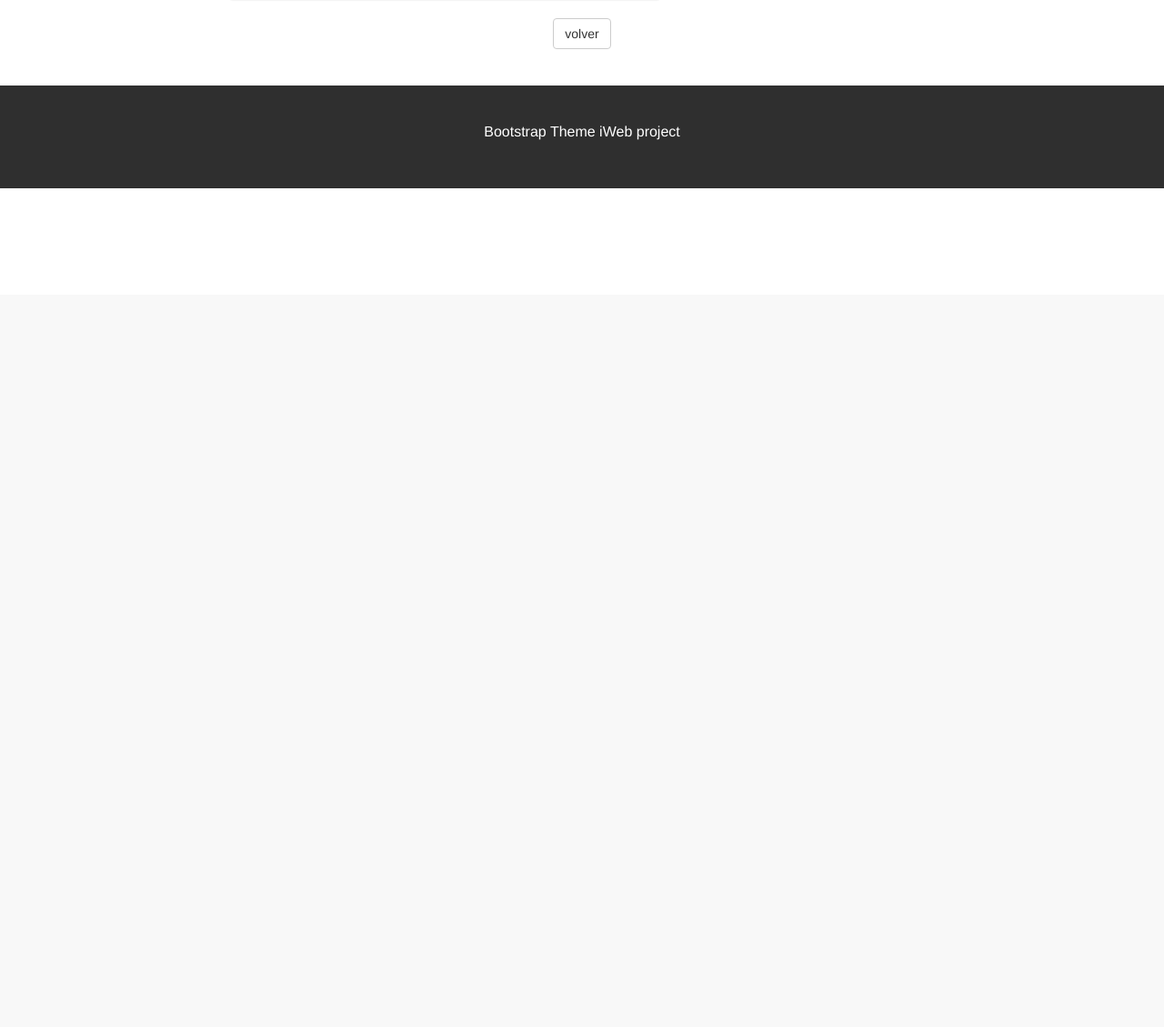
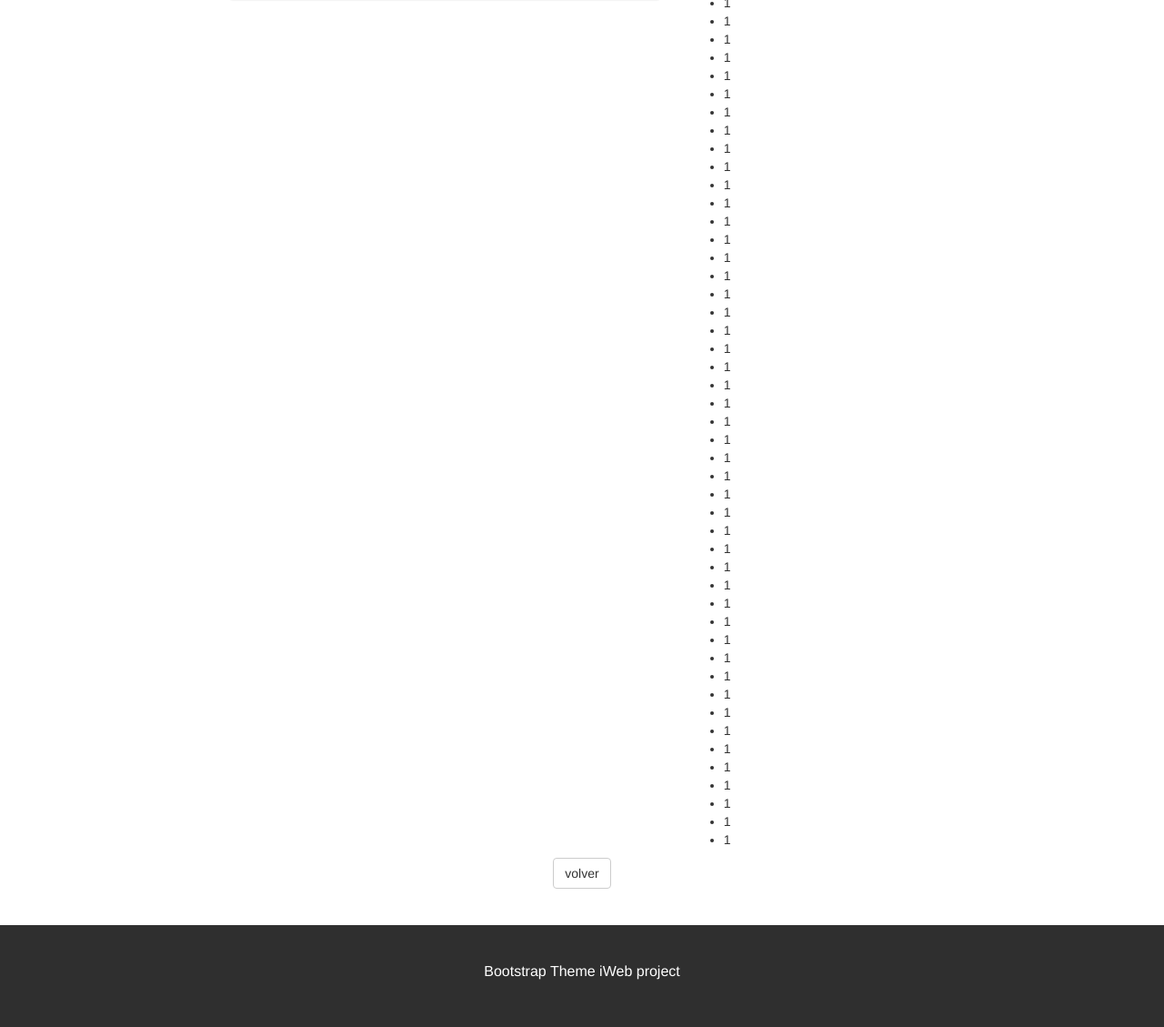
Before and after one commit to Nellogy/iWebClientHosted, a Django app: template templates/parking/parkingDetails.html in a window 1280 px wide. Shown: the part 476-1605 px from the top of the page at 91% size. Before the commit the page ends 683 px from the top, so only its background shows below. Run offline with Django 3.2, Linux system fonts and the light colour scheme; the template is opened without the code that fills it: most values are stand-ins (such as "Sample title", 1, 10 or a date in 2020); some libraries are stand-ins or nearby versions.

Commit message:
scrollable info

```diff
--- a/parkings/views.py
+++ b/parkings/views.py
@@ -119,7 +119,7 @@ def startLogin(request, user_id):
         raise e
 
     if(valid_user):
-        return redirect('https://iwebclient-host-16.herokuapp.com/parkings/')
+        return redirect('https://iwebclient-host-16.herokuapp.com/parkings')
     else:
         return redirect('https://iwebclient-host-16.herokuapp.com')
 
--- a/templates/parking/base.html
+++ b/templates/parking/base.html
@@ -48,6 +48,13 @@
     font-size: 12px;
     letter-spacing: 2px;
   }
+
+  .info-div{
+      position: relative;
+      height: 100%;
+      overflow-y: scroll;
+  }
+
     .table-row{
      cursor:pointer;
     }
--- a/templates/parking/parkingDetails.html
+++ b/templates/parking/parkingDetails.html
@@ -143,6 +143,60 @@
                     </div>
                 </li>
                 </ul>
+                <div class="info-div">
+                    <ul>
+                        <li>1</li>
+                        <li>1</li>
+                        <li>1</li>
+                        <li>1</li>
+                        <li>1</li>
+                        <li>1</li>
+                        <li>1</li>
+                        <li>1</li>
+                        <li>1</li>
+                        <li>1</li>
+                        <li>1</li>
+                        <li>1</li>
+                        <li>1</li>
+                        <li>1</li>
+                        <li>1</li>
+                        <li>1</li>
+                        <li>1</li>
+                        <li>1</li>
+                        <li>1</li>
+                        <li>1</li>
+                        <li>1</li>
+                        <li>1</li>
+                        <li>1</li>
+                        <li>1</li>
+                        <li>1</li>
+                        <li>1</li>
+                        <li>1</li>
+                        <li>1</li>
+                        <li>1</li>
+                        <li>1</li>
+                        <li>1</li>
+                        <li>1</li>
+                        <li>1</li>
+                        <li>1</li>
+                        <li>1</li>
+                        <li>1</li>
+                        <li>1</li>
+                        <li>1</li>
+                        <li>1</li>
+                        <li>1</li>
+                        <li>1</li>
+                        <li>1</li>
+                        <li>1</li>
+                        <li>1</li>
+                        <li>1</li>
+                        <li>1</li>
+                        <li>1</li>
+                        <li>1</li>
+                        <li>1</li>
+                        <li>1</li>
+                    </ul>
+                </div>
             </div>
         </div>
         <div class="row offset-md-2"><a class="btn btn-default" href="/parkings/">volver</a></div>
```
